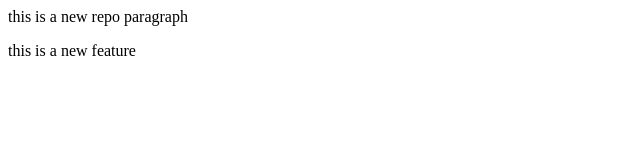
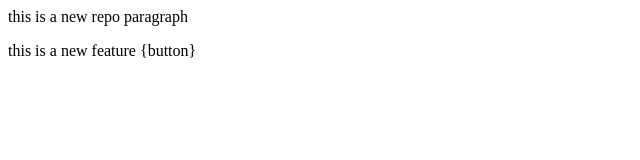
Before and after one commit to abdullahshahid03/localRepo, a plain HTML site: page index.html in a window 1280 px wide. Shown: the full height of the page, 0-640 px from the left. Drawn offline with Linux system fonts and the light colour scheme.

```diff
--- a/index.html
+++ b/index.html
@@ -2,5 +2,5 @@
     this is a new repo paragraph
 </p>
 <p>
-    this is a new feature
+    this is a new feature {button}
 </p>
```
